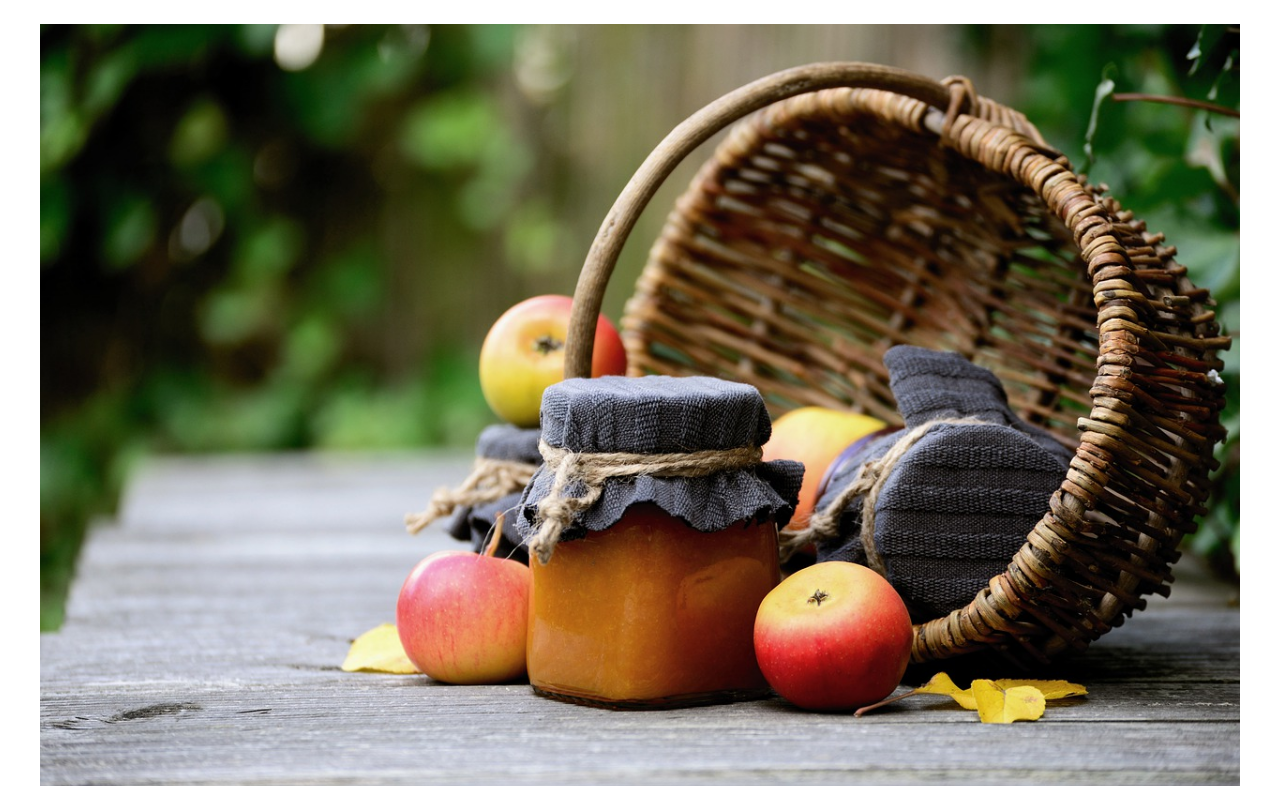
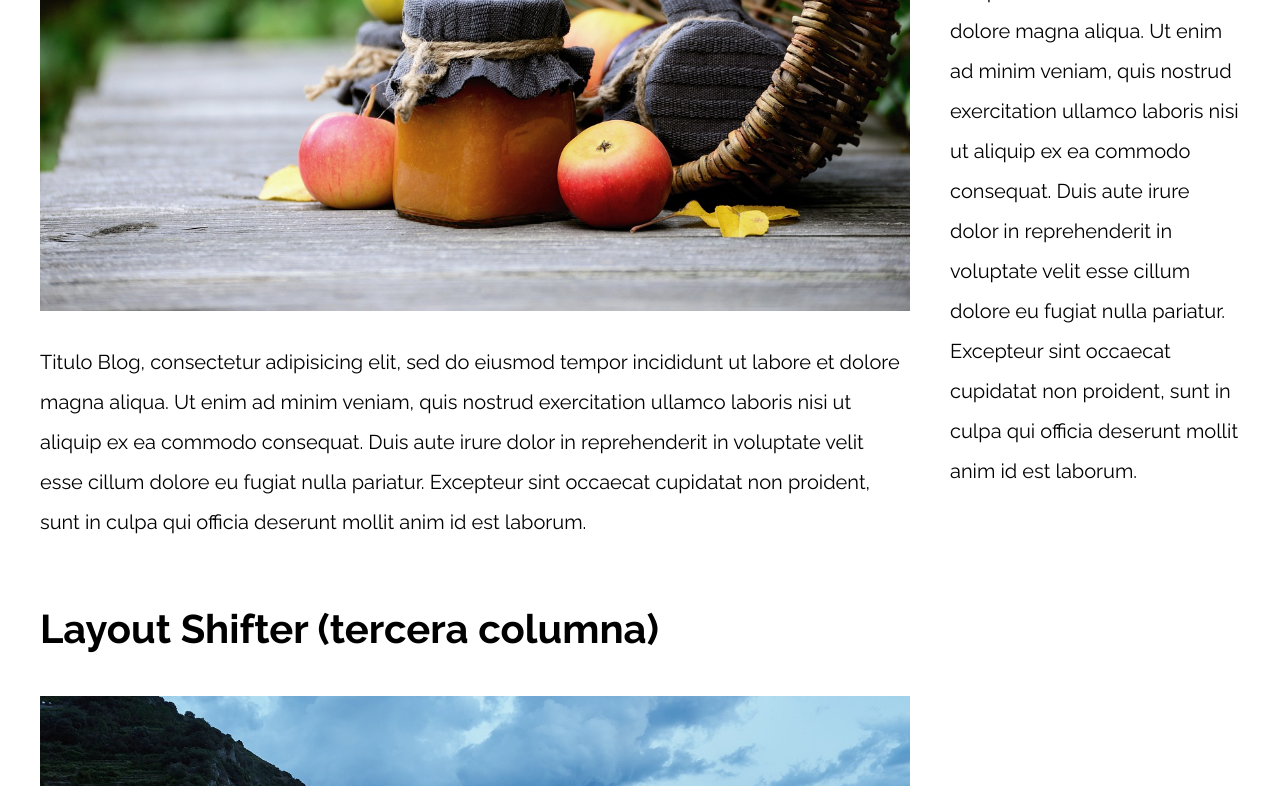
Before and after one commit to LucasNF22/practica-RWD, a plain HTML site: page 11-layout_shifter_css_grid/index.html in a window 1280 px wide. Shown: the part 403-1189 px from the top of the page. Drawn offline with nearby package versions, Linux system fonts and the light colour scheme.

Commit message:
Ejercicios de responsive web design finalizados

```diff
--- a/09-con_sidebar_css_grid/css/styles.css
+++ b/09-con_sidebar_css_grid/css/styles.css
@@ -48,3 +48,16 @@ p {
 }
 
 /** CODIGO AQUI **/
+
+@media (min-width:768px){
+    .con-sidebar-grid{
+        display: grid;
+        grid-template-columns: 3fr 1fr;
+        column-gap: 4rem;
+        grid-auto-flow: column;
+    }
+    aside {
+        grid-column: 2/3;
+    }
+
+}
--- a/10-con_sidebar_flexbox/css/styles.css
+++ b/10-con_sidebar_flexbox/css/styles.css
@@ -49,3 +49,17 @@ p {
 
 
 /** CODIGO AQUI **/
+
+@media (min-width:768px){
+    .con-sidebar-flex {
+        display: flex;
+        justify-content: space-between;
+        gap: 4rem;
+    }
+    article {
+       flex: 3;
+    }
+    aside {
+        flex: 1;
+    }
+}
--- a/11-layout_shifter_css_grid/css/styles.css
+++ b/11-layout_shifter_css_grid/css/styles.css
@@ -49,3 +49,37 @@ p {
 
 
 /** CODIGO AQUI **/
+
+@media (min-width:768px) {
+    .layout-shifter-grid {
+        display: grid;
+        grid-template-areas: "contenido"
+                             "inferior";
+
+    }
+    .contenido-principal{
+        grid-area: contenido;
+        display: grid;
+        grid-template-columns: repeat(2, 1fr);
+        column-gap: 2rem;
+    }
+    .sidebar{
+        grid-area: inferior;
+    }
+
+}
+
+@media (min-width:992px) {
+    .layout-shifter-grid {
+        grid-template-areas: "contenido sidebar";
+        grid-template-columns: 3fr 1fr;
+        column-gap: 4rem;
+    }
+    .contenido-principal {
+        grid-template-columns: unset;
+    }
+    .sidebar {
+        grid-area: sidebar;
+    }
+
+}
--- a/11-layout_shifter_css_grid/index.html
+++ b/11-layout_shifter_css_grid/index.html
@@ -12,8 +12,8 @@
 
 <body>
 
-    <div class="contenedor">
-        <aside>
+    <div class="contenedor layout-shifter-grid">
+        <aside class="sidebar">
             <h1>Titulo Blog (primera columna)</h1>
             <p>
                 Titulo Blog, consectetur adipisicing elit, sed do eiusmod tempor incididunt ut labore et dolore magna aliqua. Ut enim ad minim veniam, quis nostrud exercitation ullamco laboris nisi ut aliquip ex ea commodo consequat. Duis aute irure dolor in reprehenderit
@@ -21,7 +21,7 @@
             </p>
         </aside>
 
-        <main>
+        <main class="contenido-principal">
             <article class="entrada-blog">
                 <h1>Layout Shifter (segunda columna)</h1>
                 <img src="img/imagen1.jpg">
--- a/12-layout_shifter_flexbox/css/styles.css
+++ b/12-layout_shifter_flexbox/css/styles.css
@@ -48,3 +48,32 @@ p {
 }
 
 /** CODIGO AQUI **/
+
+@media (min-width:768px){
+    .layout-shifter-flex {
+        display: flex;
+        flex-direction: column;
+        gap: 2rem;
+    }
+    .contenido-principal {
+        display:flex;
+        gap: 2rem;
+    }
+    .sidebar {
+        order: 2;
+    }
+}
+
+@media (min-width:992px){
+    .layout-shifter-flex{
+        flex-direction: unset;
+    }
+
+    .contenido-principal{
+        flex-direction: column;
+        flex: 3;
+    }
+    .sidebar {
+        flex: 1;
+    }
+}
--- a/13-mostly_fluid/css/styles.css
+++ b/13-mostly_fluid/css/styles.css
@@ -37,3 +37,12 @@ p {
 }
 
 /** CODIGO AQUI **/
+
+.contenedor {
+    width: 95%;
+    max-width: 120rem;
+    margin: 0 auto;
+}
+img{
+    max-width: 100%;
+}
--- a/14-tiny_tweaks/css/styles.css
+++ b/14-tiny_tweaks/css/styles.css
@@ -50,3 +50,15 @@ p {
 }
 
 /** CODIGO AQUI **/
+
+h1 {
+    text-align: center;
+    font-size: 3rem;
+}
+
+@media (min-width:768px){
+    h1 {
+        text-align: left;
+        font-size: 6rem;
+    }
+}
```
Also changed, not shown: 09-con_sidebar_css_grid/index.html (+1 -1 lines), 10-con_sidebar_flexbox/index.html (+1 -1 lines), 12-layout_shifter_flexbox/index.html (+3 -3 lines).
